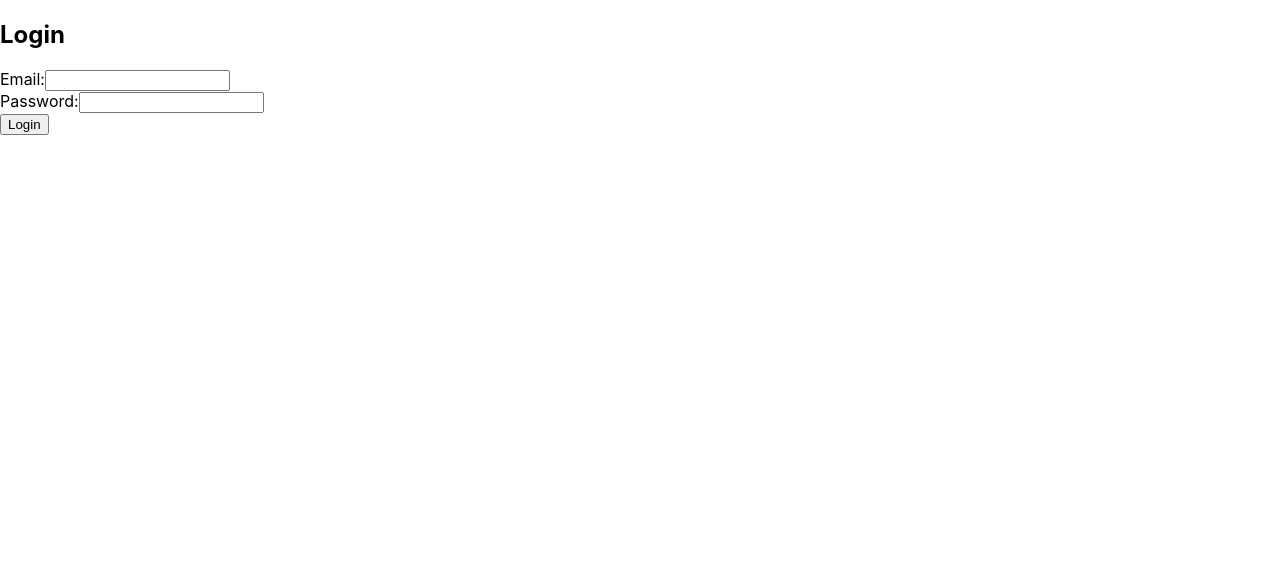
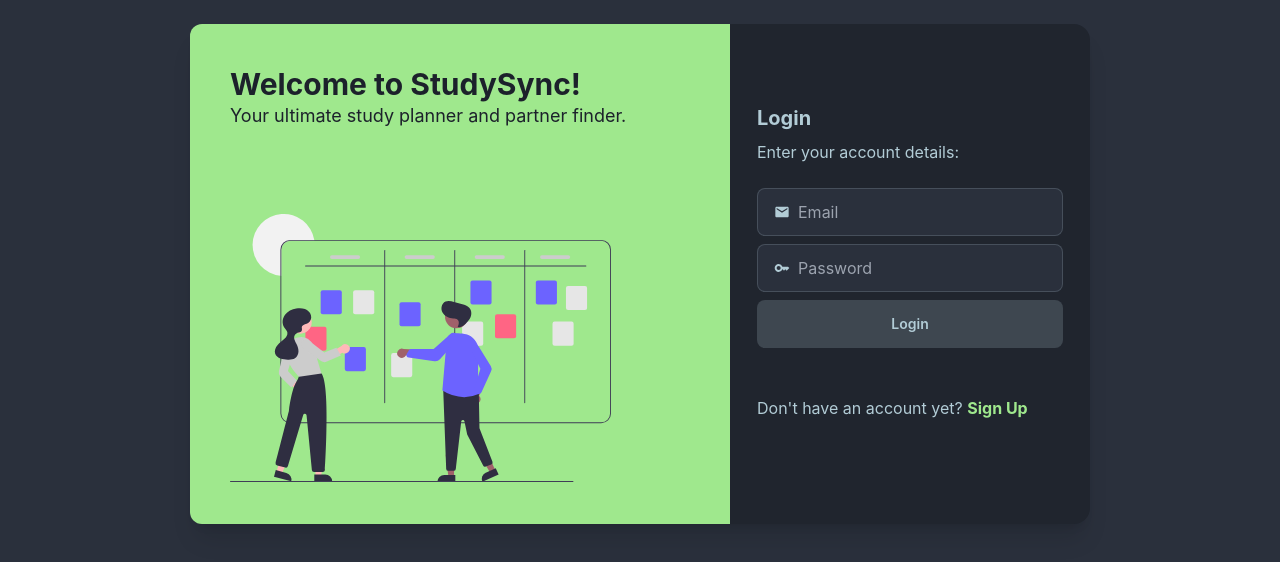
Before and after one commit to aniketjadhav16/StudentTaskScheduling, a React (Create React App) app: page / in a window 1280 px wide. Shown: the top 562 px of the page. Built offline with nearby package versions, Linux system fonts and the light colour scheme.

Commit message:
Login page phase 1 redesign

```diff
--- a/package.json
+++ b/package.json
@@ -6,12 +6,15 @@
     "@testing-library/jest-dom": "^5.17.0",
     "@testing-library/react": "^13.4.0",
     "@testing-library/user-event": "^13.5.0",
+    "daisyui": "^4.11.1",
     "moment": "^2.30.1",
     "react": "^18.2.0",
     "react-big-calendar": "^1.11.2",
     "react-dom": "^18.2.0",
+    "react-icons": "^5.2.1",
     "react-router-dom": "^6.22.3",
     "react-scripts": "5.0.1",
+    "tailwindcss": "^3.4.3",
     "web-vitals": "^2.1.4"
   },
   "scripts": {
--- a/src/App.css
+++ b/src/App.css
@@ -1,3 +1,7 @@
+@tailwind base;
+@tailwind components;
+@tailwind utilities;
+
 .App {
   text-align: center;
 }
--- a/src/App.js
+++ b/src/App.js
@@ -3,6 +3,7 @@ import { BrowserRouter as Router, Route, Routes } from 'react-router-dom';
 import Login from './components/Login';
 import Calendar from './components/Calendar';
 import PartnerDiscovery from './components/PartnerDiscovery';
+import './App.css'
 
 const App = () => {
   return (
--- a/src/components/Login.jsx
+++ b/src/components/Login.jsx
@@ -1,5 +1,6 @@
 import React, { useState } from 'react';
 import { useNavigate } from 'react-router-dom';
+import { MdEmail, MdKey } from "react-icons/md";
 
 const Login = () => {
   const [email, setEmail] = useState('');
@@ -15,31 +16,74 @@ const Login = () => {
     }
   };
 
+  const companyName = 'StudySync'
+  const companySlogan = 'Your ultimate study planner and partner finder.'
+
   return (
+    // Container
+    <div className="card md:card-side bg-base-300 shadow-xl w-[90%] max-w-[350px] md:max-w-[900px] mx-auto my-6">
+
+      {/* Welcome portion */}
+      <div className='min-h-[350px] md:min-h-[500px] md:w-[60%] bg-primary flex flex-col justify-around rounded-t-xl md:rounded-l-xl md:rounded-tr-none items-start px-4'>
         <div>
-      <h2>Login</h2>
-      <form onSubmit={handleLogin}>
-        <div>
-          <label>Email:</label>
+          <h1 className="font-bold text-2xl md:text-3xl text-neutral md:ml-6">Welcome to {companyName}!</h1>
+          <h2 className='text-lg text-neutral md:ml-6'>{companySlogan}</h2>
+        </div>
+        <img src='/images/login/students.svg' className='w-[75%] h-auto md:ml-6' />
+      </div>
+
+      {/* Right - Form side */}
+      <div className="mx-auto my-auto">
+        <div className="card-actions flex-col my-6 md:my-0">
+          <h2 className='text-xl font-bold'>Login</h2>
+          <span>Enter your account details:</span>
+
+          {/* Form Start */}
+          <form onSubmit={handleLogin} className='my-4 w-full'>
+            <label className="input input-bordered flex items-center mb-2">
+              <MdEmail />
               <input
                 type="email"
                 value={email}
+                placeholder="Email"
+                autoComplete='email'
+                className='ml-2'
                 onChange={(e) => setEmail(e.target.value)}
                 required
               />
-        </div>
-        <div>
-          <label>Password:</label>
+            </label>
+            <label className="input input-bordered flex items-center my-2">
+              <MdKey />
               <input
                 type="password"
                 value={password}
+                placeholder='Password'
+                autoComplete='off'
+                className='ml-2'
                 onChange={(e) => setPassword(e.target.value)}
                 required
               />
+            </label>
+
+            <button
+              type="submit"
+              className={email && password ? 'btn btn-active btn-primary w-full' : 'btn btn-active btn-ghost disabled:btn-ghost w-full'}
+              disabled={email && password ? false : true}
+            >
+              Login
+            </button>
+          </form>
+          {/* Form End */}
+
+          {/* Sign up link */}
+          <div className='my-6'>
+            <span>Don't have an account yet? <a href="#" className="link-primary font-bold">Sign Up</a></span>
           </div>
-        <button type="submit">Login</button>
-      </form>
+
         </div>
+      </div>
+    </div>
+
   );
 };
 
--- /dev/null
+++ b/tailwind.config.js
@@ -0,0 +1,17 @@
+/** @type {import('tailwindcss').Config} */
+module.exports = {
+    content: [
+        "./index.html",
+        "./src/**/*.{js,ts,jsx,tsx}",
+    ],
+    theme: {
+        extend: {},
+    },
+    plugins: [
+        require('daisyui'),
+    ],
+    daisyui: {
+        styled: true,
+        themes: ["dim"],
+    }
+}
```
Also changed, not shown: public/images/login/students.svg (added), 1 other file (tests, documents, lock files or other folders). Lines whose indentation alone changed are shown as unchanged.
